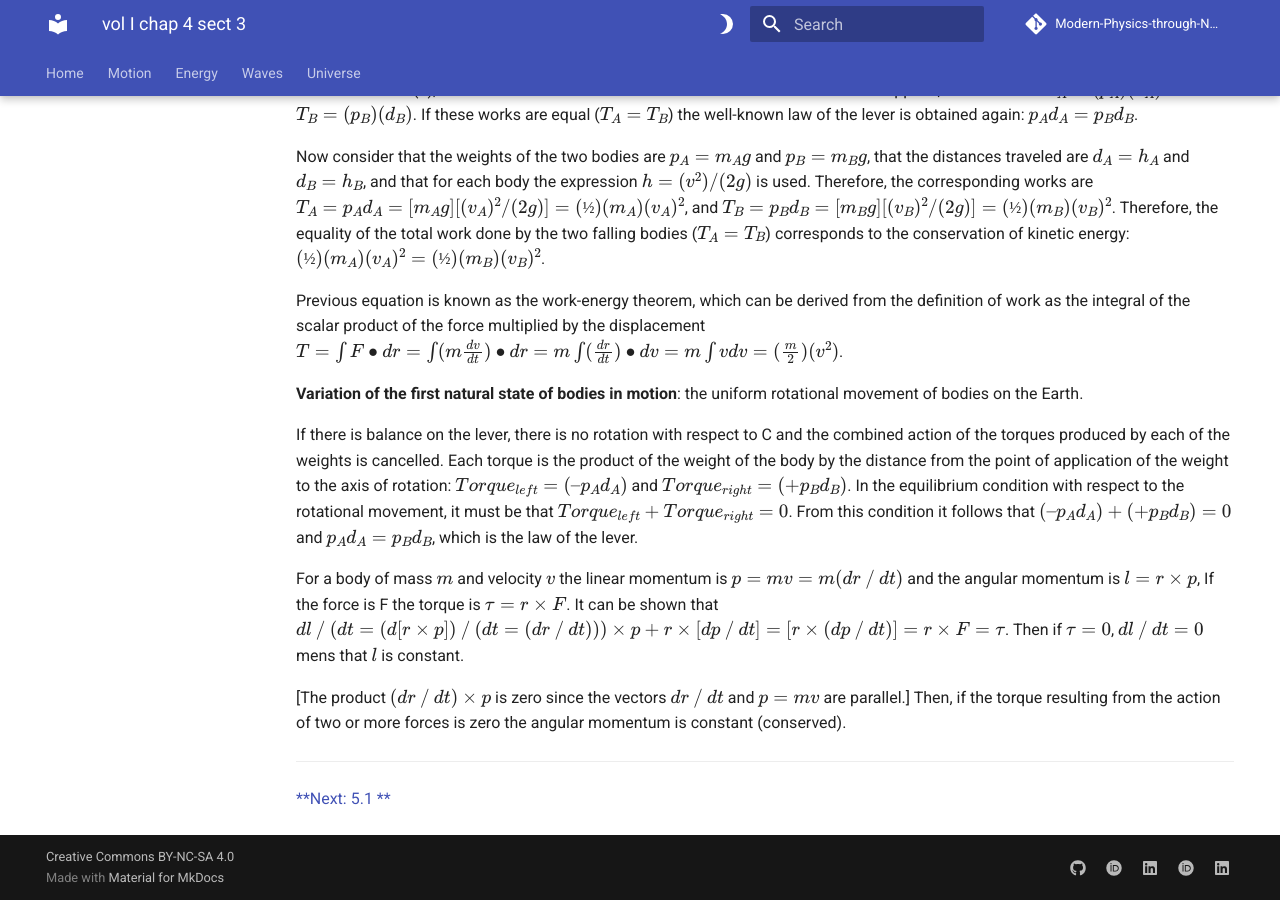
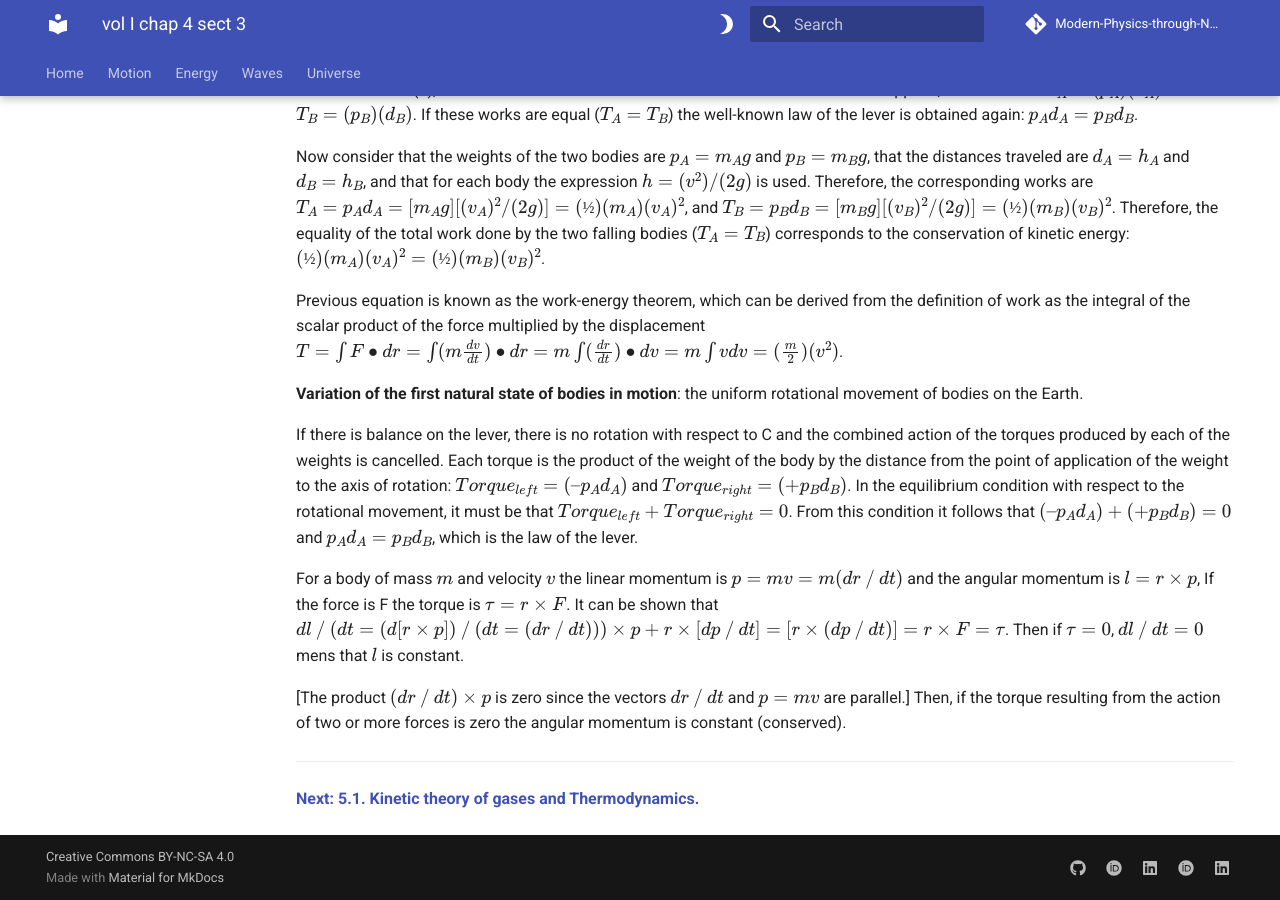
Before and after one commit to modphysnobel/modphysnobel.github.io, an MkDocs documentation site: the page built from docs/vol-I/vol-I-chap-4-sect-3.md, in a window 1280 px wide and 900 px high, scrolled down 7394 px. Built offline with MkDocs 1.6.1 and Material for MkDocs 9.7.7, drawn with Linux system fonts in a browser that asks for light colours; some web fonts are replaced; comment, search, counter and statistics services are not loaded.

Commit message:
Update vol-I-chap-4-sect-3.md

```diff
--- a/docs/vol-I/vol-I-chap-4-sect-3.md
+++ b/docs/vol-I/vol-I-chap-4-sect-3.md
@@ -227,4 +227,4 @@ For a body of mass $m$ and velocity $v$ the linear momentum is $p=mv=m(dr⁄dt)$
 
 ***
 
-[**Next: 5.1 **](./vol-II-chap-15-sect-1.md)
+[**Next: 5.1.  Kinetic theory of gases and Thermodynamics.**](./vol-II-chap-5-sect-1.md)
```
